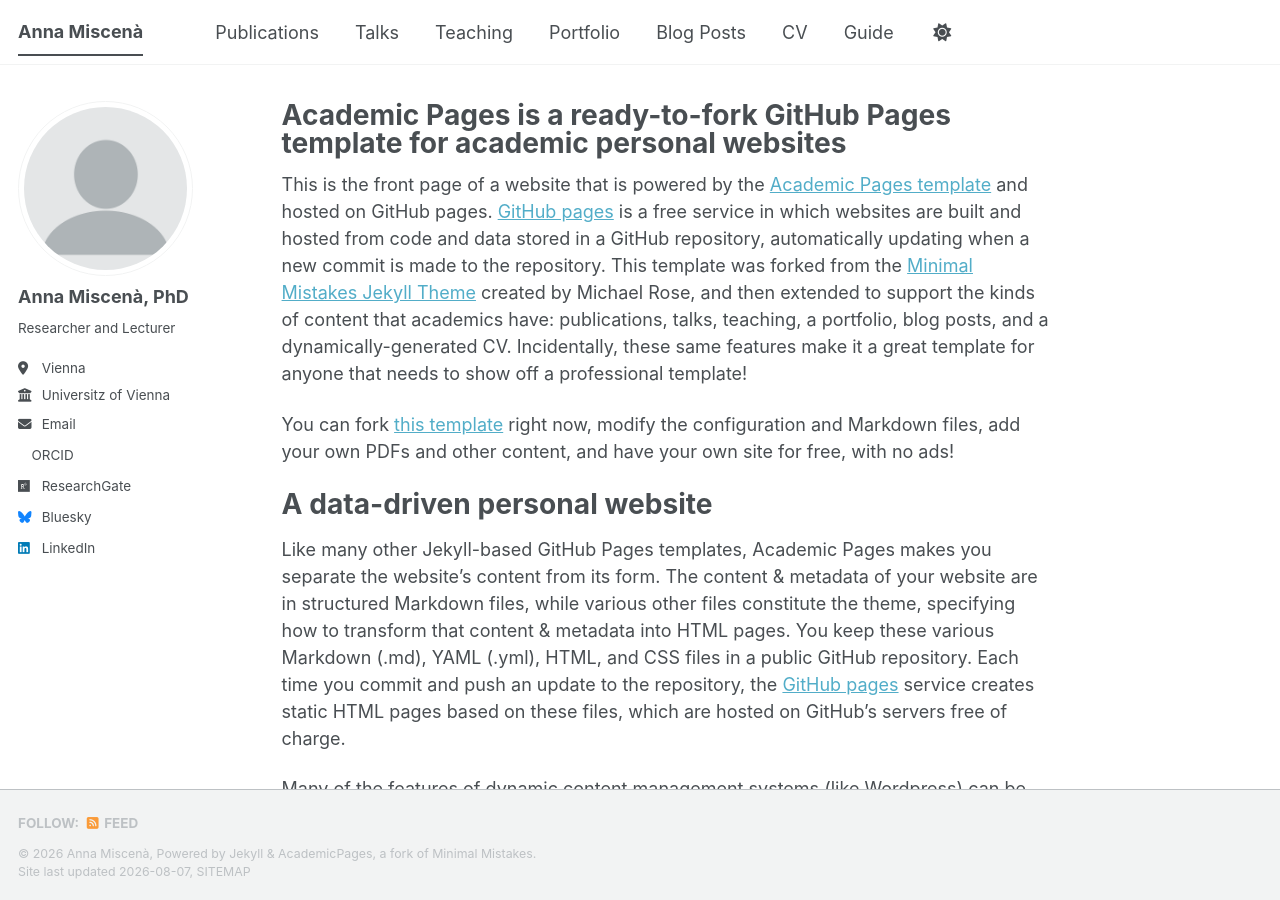
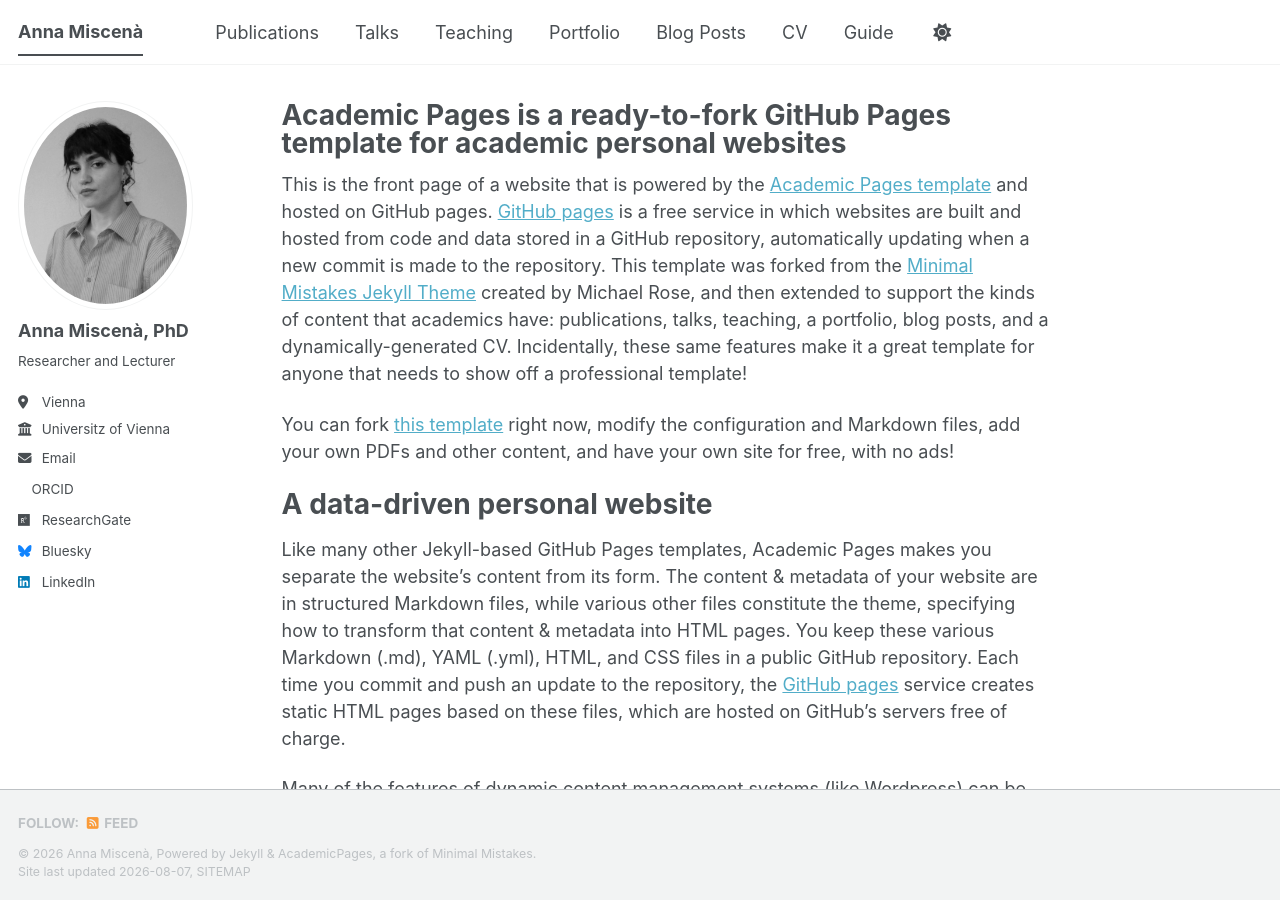
Before and after one commit to annamiscena/annamiscena.github.io, a Jekyll site: the page built from _pages/about.md, in a window 1280 px wide and 900 px high. Built offline with Jekyll 4.4.1, drawn with Linux system fonts in a browser that asks for light colours; a style sheet for code colours, icons or effects is not loaded.

Commit message:
Update _config.yml
profile description

```diff
--- a/_config.yml
+++ b/_config.yml
@@ -23,7 +23,7 @@ repository               : "academicpages/academicpages.github.io"
 #               Additional customization can be done by editing /_includes/author-profile.html
 author:
   # Biographic information
-  avatar           : "profile.png"
+  avatar           : "profile-am.png"
   name             : "Anna Miscenà, PhD"
   pronouns         : # example: "she/her"
   bio              : "Researcher and Lecturer"
```
